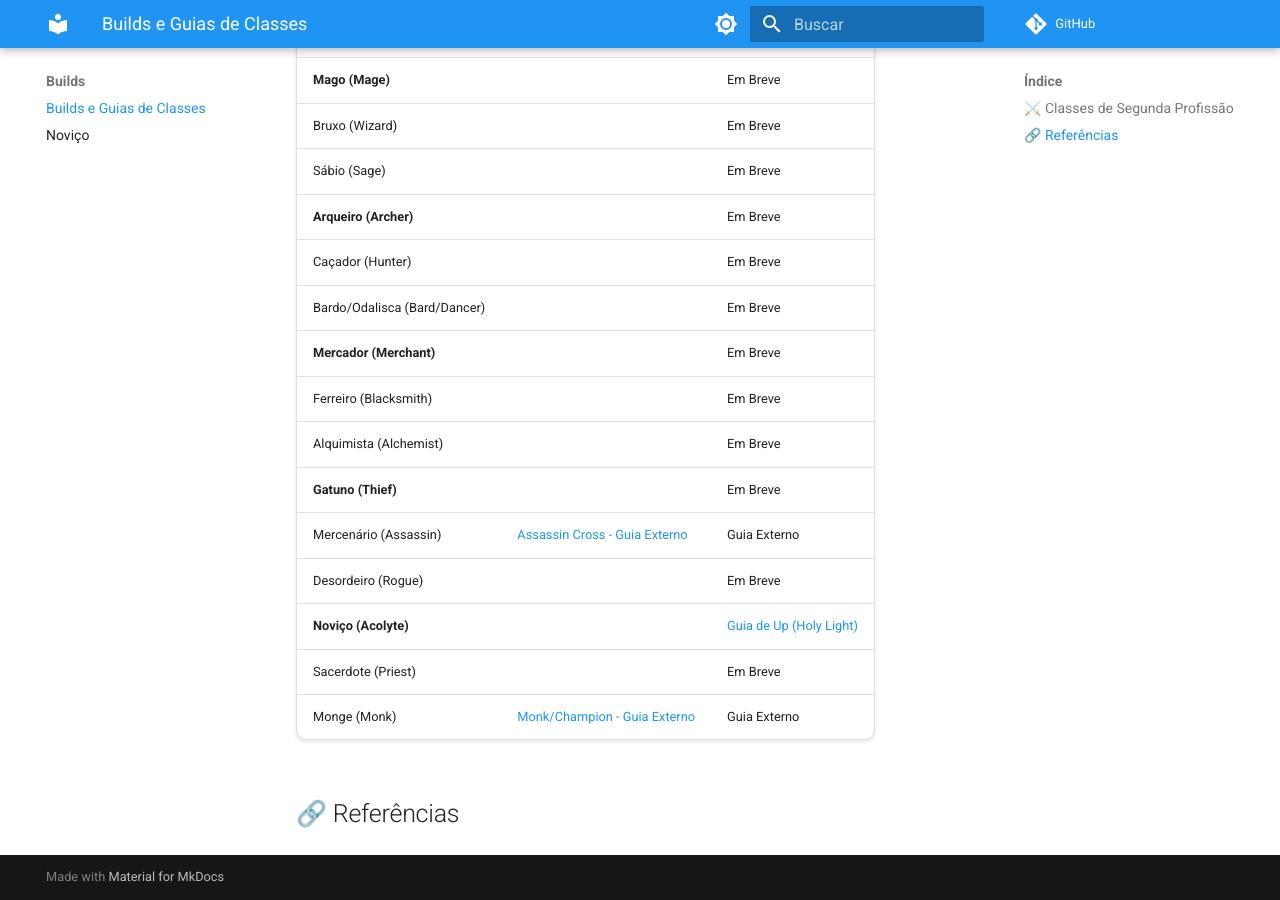
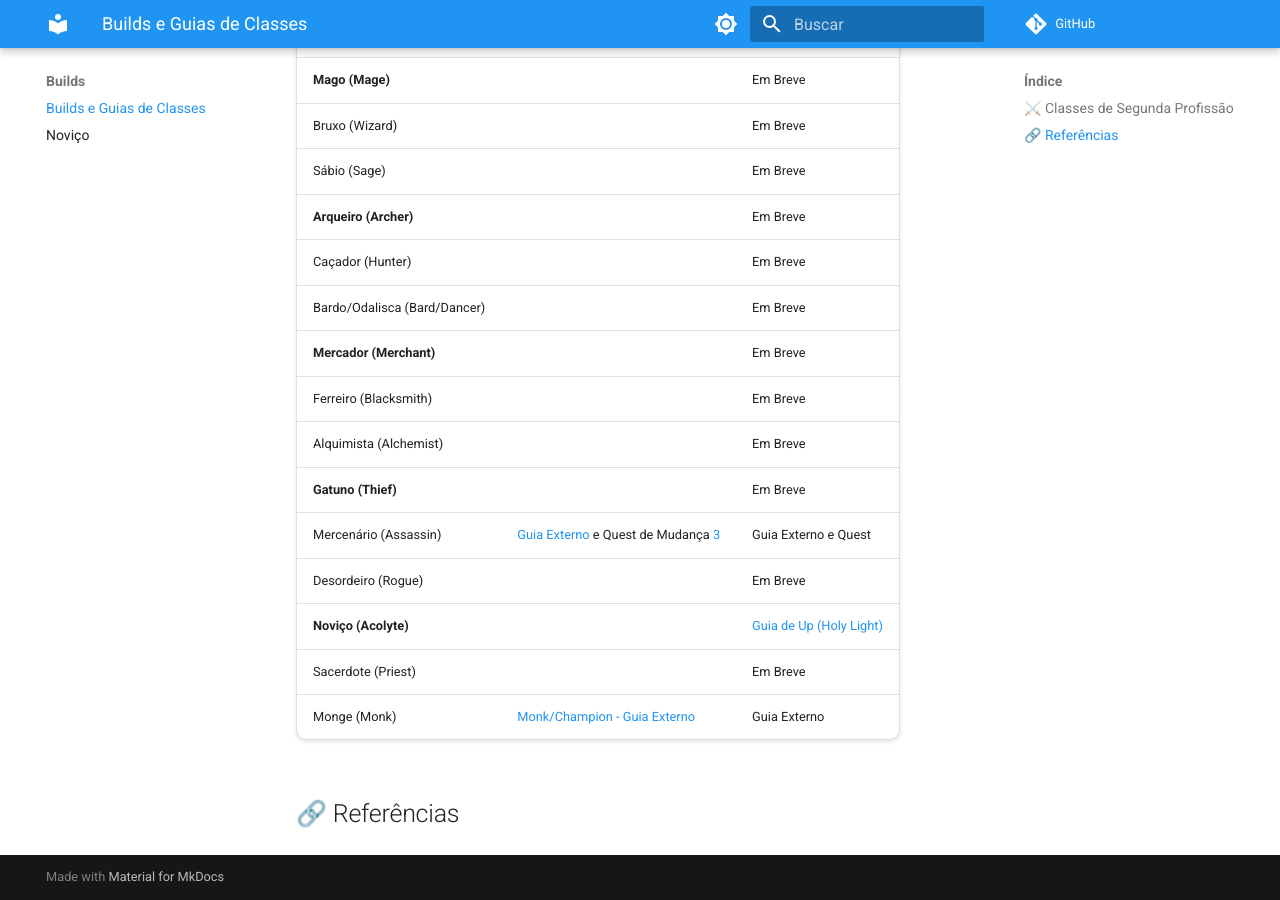
Before and after one commit to mythofyggdrasil/mythofyggdrasil.github.io, an MkDocs documentation site: the page built from docs/builds.md, in a window 1280 px wide and 900 px high, scrolled down 603 px. Built offline with MkDocs 1.6.1 and Material for MkDocs 9.7.7, drawn with Linux system fonts in a browser that asks for light colours; comment, search, counter and statistics services are not loaded.

Commit message:
Update builds.md

```diff
--- a/docs/builds.md
+++ b/docs/builds.md
@@ -28,7 +28,7 @@ Selecione sua classe para acessar os guias de build, habilidades e equipamentos.
 | Ferreiro (Blacksmith) | | Em Breve |
 | Alquimista (Alchemist) | | Em Breve |
 | **Gatuno (Thief)** | | Em Breve |
-| Mercenário (Assassin) | [Assassin Cross - Guia Externo] [1] | Guia Externo |
+| Mercenário (Assassin) | [Guia Externo] [1] e Quest de Mudança [3] | Guia Externo e Quest |
 | Desordeiro (Rogue) | | Em Breve |
 | **Noviço (Acolyte)**| | [Guia de Up (Holy Light)](builds/novico.md) | Guia Interno |
 | Sacerdote (Priest) | | Em Breve |
@@ -38,3 +38,4 @@ Selecione sua classe para acessar os guias de build, habilidades e equipamentos.
 
 [1]: https://docs.google.com/document/d/1E4CgeyOnRhvf-wCLmsEbOteVaeVLPur4nR8PB-tpxK0/edit?tab=t.0 "Assassin Cross - Guia Externo"
 [2]: https://alexandrelfilho.github.io/Nykahub/monk_tss.html "Monk/Champion - Guia Externo"
+[3]: https://www.youtube.com/watch?v=OuxWSsRrwtw "Quest de Mudança de Classe"
```
